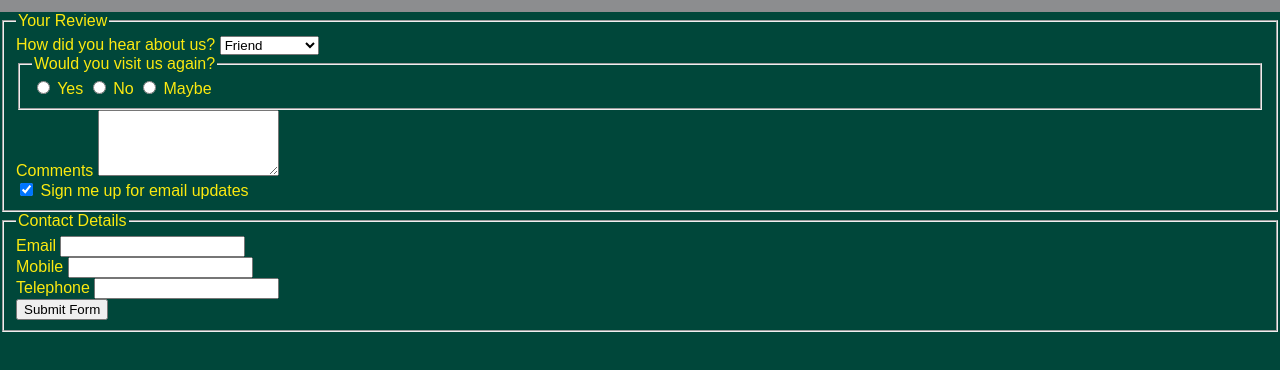
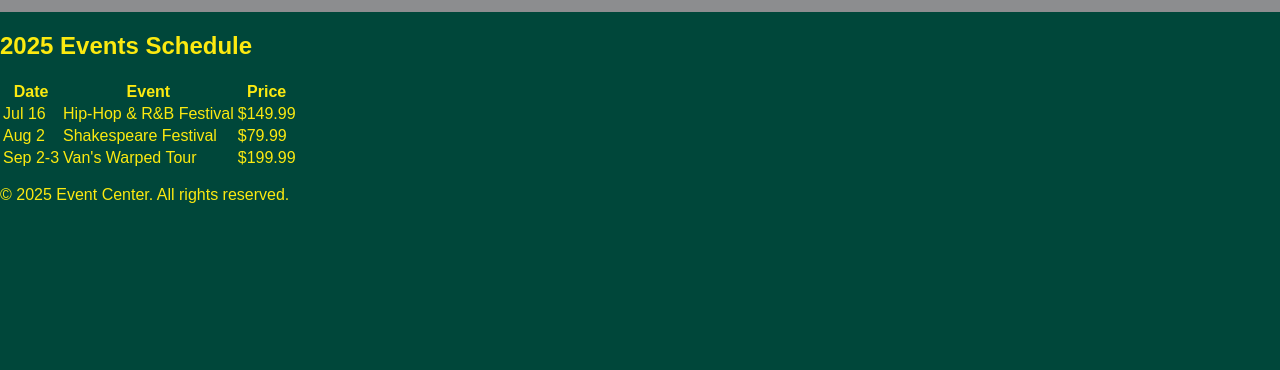
Before and after one commit to rekofke/autzen_event_center, a plain HTML site: page events.html in a window 1280 px wide. Shown: the part 46-416 px from the top of the page. Drawn offline with Linux system fonts and the light colour scheme; files that its build step writes are made by us from their sources.

Commit message:
final update of events.html

```diff
--- a/events.html
+++ b/events.html
@@ -5,7 +5,7 @@
 <head>
     <meta charset="UTF-8">
     <meta name="viewport" content="width=device-width, initial-scale=1.0">
-    <title>Event Center - Contact</title>
+    <title>Event Center - Events</title>
     <link rel="stylesheet" href="css/styles.css">
 </head>
 
@@ -26,73 +26,43 @@
     </header>
 
     <!-- Main Content -->
-    <main class="site-main contact-page">
-        <div class="form-container">
-            <form class="contact-form">
-                <fieldset class="form-section">
-                    <legend class="form-legend">Your Review</legend>
-                    <div class="form-group">
-                        <label for="hear-about">How did you hear about us?</label>
-                        <select id="hear-about" name="hear_about" class="form-input">
-                            <option value="Friend">Friend</option>
-                            <option value="Social Media">Social Media</option>
-                            <option value="Other">Other</option>
-                        </select>
-                    </div>
+    <main class="site-main">
+        <section class="Welcome">
+            <h2>2025 Events Schedule</h2>
+        <table>
+            <thead>
+                <tr>
+                    <th>Date</th>
+                    <th>Event</th>
+                    <th>Price</th>
+                </tr>
+            </thead>
+            <tbody>
+                <tr>
+                    <td>Jul 16</td>
+                    <td>Hip-Hop & R&B Festival</td>
+                    <td>$149.99</td>
+                </tr>
+                <tr>
+                    <td>Aug 2</td>
+                    <td>Shakespeare Festival</td>
+                    <td>$79.99</td>
+                </tr>
+                <tr>
+                    <td>Sep 2-3</td>
+                    <td>Van's Warped Tour</td>
+                    <td>$199.99</td>
+                </tr>
+            </tbody>
+        </table>
+    </div>
+</main>
 
-                    <div class="form-group">
-                        <fieldset class="radio-group">
-                            <legend>Would you visit us again?</legend>
-                            <div class="radio-options">
-                                <label class="radio-label">
-                                    <input type="radio" name="visit_again" value="yes">
-                                    <span class="radio-custom"></span>
-                                    Yes
-                                </label>
-                                <label class="radio-label">
-                                    <input type="radio" name="visit_again" value="no">
-                                    <span class="radio-custom"></span>
-                                    No
-                                </label>
-                                <label class="radio-label">
-                                    <input type="radio" name="visit_again" value="maybe">
-                                    <span class="radio-custom"></span>
-                                    Maybe
-                                </label>
-                            </div>
-                        </fieldset>
-                    </div>
+    <!-- Footer -->
+    <footer class="site-footer">
+        <p>&copy; 2025 Event Center. All rights reserved.</p>
+    </footer>
 
-                    <div class="form-group">
-                        <label for="comments">Comments</label>
-                        <textarea id="comments" name="comments" class="form-input" rows="4"></textarea>
-                    </div>
+</body>
 
-                    <div class="form-group">
-                        <label class="checkbox-label">
-                            <input type="checkbox" name="subscribe" checked>
-                            <span class="checkmark"></span>
-                            Sign me up for email updates
-                        </label>
-                    </div>
-                </fieldset>
-
-                <fieldset class="form-section contact-info">
-                    <legend class="form-legend">Contact Details</legend>
-                    <div class="form-group">
-                        <label for="email">Email</label>
-                        <input type="email" id="email" name="email" class="form-input" required>
-                    </div>
-                    <div class="form-group">
-                        <label for="mobile">Mobile</label>
-                        <input type="tel" id="mobile" name="mobile" class="form-input">
-                    </div>
-                    <div class="form-group">
-                        <label for="telephone">Telephone</label>
-                        <input type="tel" id="telephone" name="telephone" class="form-input">
-                    </div>
-                    <button type="submit" class="btn-submit">Submit Form</button>
-                </fieldset>
-            </form>
-        </div>
-    </main>
+</html>
```
